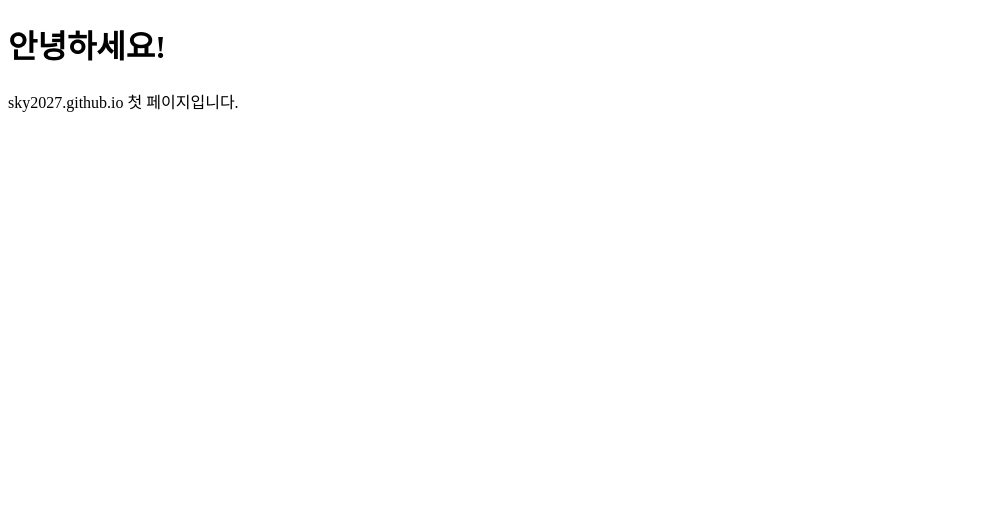
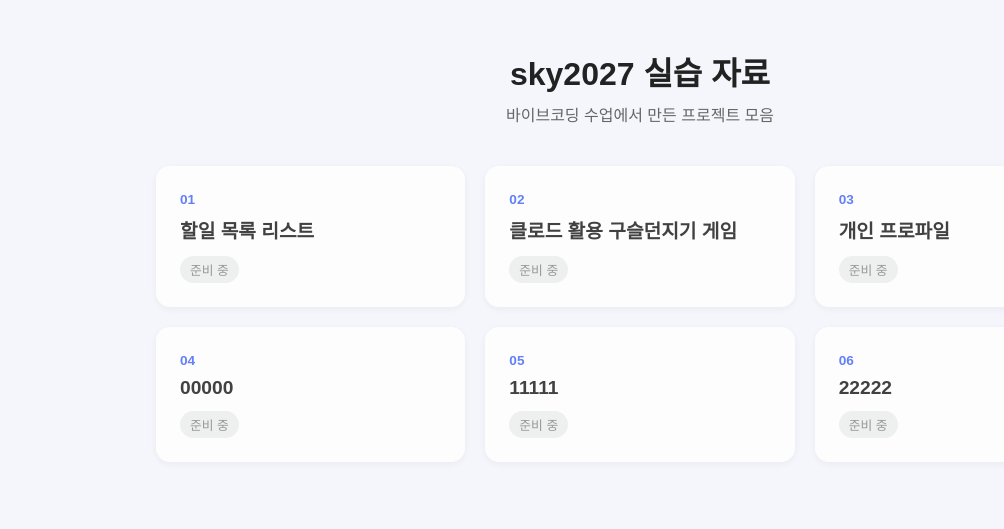
Before and after one commit to sky261014/sky2027.github.io, a plain HTML site: page index.html in a window 1280 px wide. Shown: the whole page, without its empty margins (0-1004 px from the left). Drawn offline with Linux system fonts and the light colour scheme.

Commit message:
실습 프로젝트 6개 카드 그리드 추가 (링크 준비 중)
Co-Authored-By: Claude Opus 5.5 <noreply@anthropic.com>

```diff
--- a/index.html
+++ b/index.html
@@ -3,10 +3,100 @@
 <head>
   <meta charset="UTF-8">
   <meta name="viewport" content="width=device-width, initial-scale=1.0">
-  <title>sky2027</title>
+  <title>sky2027 실습 자료</title>
+  <style>
+    * { box-sizing: border-box; }
+    body {
+      margin: 0;
+      font-family: "Pretendard", "Malgun Gothic", sans-serif;
+      background: #f4f6fb;
+      color: #222;
+    }
+    header {
+      text-align: center;
+      padding: 48px 16px 24px;
+    }
+    header h1 { margin: 0 0 8px; font-size: 2rem; }
+    header p { margin: 0; color: #666; }
+
+    .grid {
+      max-width: 1000px;
+      margin: 0 auto;
+      padding: 16px 16px 64px;
+      display: grid;
+      grid-template-columns: repeat(auto-fill, minmax(260px, 1fr));
+      gap: 20px;
+    }
+    .card {
+      display: block;
+      background: #fff;
+      border-radius: 14px;
+      padding: 24px;
+      text-decoration: none;
+      color: inherit;
+      box-shadow: 0 2px 8px rgba(0, 0, 0, 0.06);
+      transition: transform 0.15s, box-shadow 0.15s;
+    }
+    .card:hover {
+      transform: translateY(-4px);
+      box-shadow: 0 8px 20px rgba(0, 0, 0, 0.1);
+    }
+    .card .num {
+      font-size: 0.85rem;
+      font-weight: bold;
+      color: #4a6cf7;
+    }
+    .card h2 { margin: 8px 0 12px; font-size: 1.2rem; }
+    .card .status {
+      display: inline-block;
+      font-size: 0.8rem;
+      padding: 4px 10px;
+      border-radius: 999px;
+      background: #eee;
+      color: #888;
+    }
+    /* 아직 링크가 없는 카드 */
+    .card.soon { cursor: not-allowed; opacity: 0.85; }
+  </style>
 </head>
 <body>
-  <h1>안녕하세요!</h1>
-  <p>sky2027.github.io 첫 페이지입니다.</p>
+  <header>
+    <h1>sky2027 실습 자료</h1>
+    <p>바이브코딩 수업에서 만든 프로젝트 모음</p>
+  </header>
+
+  <!-- 링크가 준비되면 href="#" 를 실제 주소로 바꾸고, class 의 soon 과 "준비 중" 표시를 지우면 됩니다 -->
+  <main class="grid">
+    <a class="card soon" href="#" onclick="return false;">
+      <span class="num">01</span>
+      <h2>할일 목록 리스트</h2>
+      <span class="status">준비 중</span>
+    </a>
+    <a class="card soon" href="#" onclick="return false;">
+      <span class="num">02</span>
+      <h2>클로드 활용 구슬던지기 게임</h2>
+      <span class="status">준비 중</span>
+    </a>
+    <a class="card soon" href="#" onclick="return false;">
+      <span class="num">03</span>
+      <h2>개인 프로파일</h2>
+      <span class="status">준비 중</span>
+    </a>
+    <a class="card soon" href="#" onclick="return false;">
+      <span class="num">04</span>
+      <h2>00000</h2>
+      <span class="status">준비 중</span>
+    </a>
+    <a class="card soon" href="#" onclick="return false;">
+      <span class="num">05</span>
+      <h2>11111</h2>
+      <span class="status">준비 중</span>
+    </a>
+    <a class="card soon" href="#" onclick="return false;">
+      <span class="num">06</span>
+      <h2>22222</h2>
+      <span class="status">준비 중</span>
+    </a>
+  </main>
 </body>
 </html>
```
